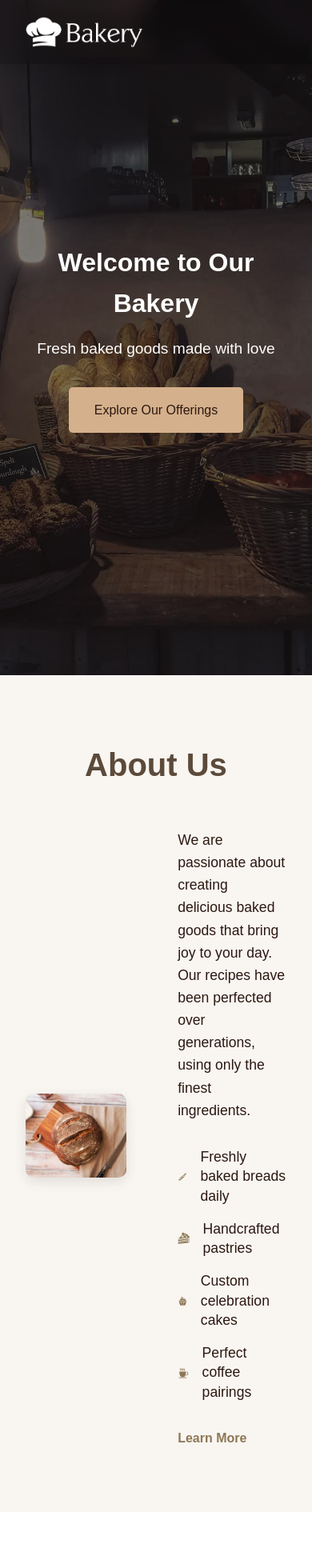
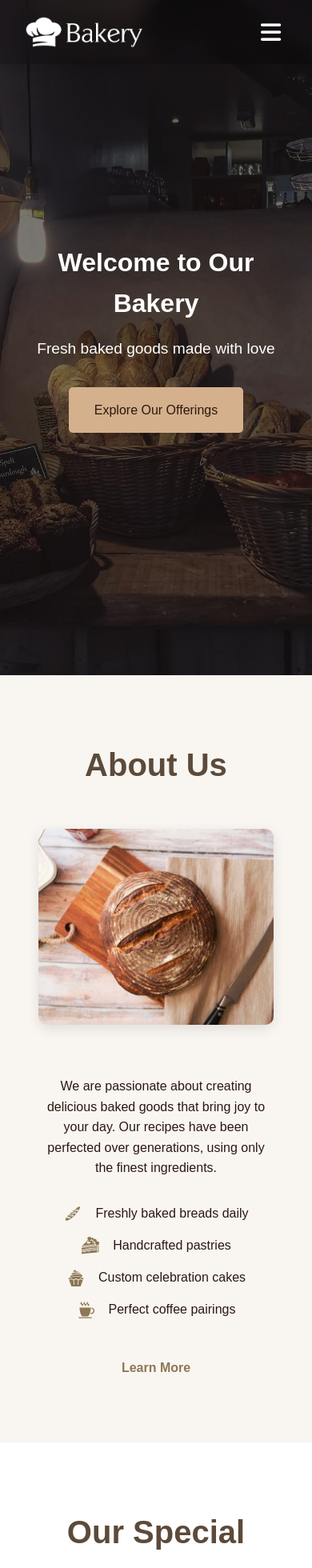
Before and after one commit to YoussefGad97/Bakery, a React (Create React App) app: page / in a window 390 px wide. Shown: the top 1960 px of the page at 80% size. Built offline with nearby package versions, Linux system fonts and the light colour scheme.

Commit message:
adjusted media query for Navbar and About section

```diff
--- a/public/index.html
+++ b/public/index.html
@@ -24,6 +24,8 @@
       work correctly both with client-side routing and a non-root public URL.
       Learn how to configure a non-root public URL by running `npm run build`.
     -->
+    <!-- Add Font Awesome -->
+    <link rel="stylesheet" href="https://cdnjs.cloudflare.com/ajax/libs/font-awesome/6.5.1/css/all.min.css" />
     <title>React App</title>
   </head>
   <body>
--- a/src/components/Navbar.css
+++ b/src/components/Navbar.css
@@ -104,10 +104,22 @@
 
 .menu-icon {
   display: none;
-  font-size: 1.8rem;
+  background: none;
+  border: none;
+  padding: 0.5rem;
   cursor: pointer;
   color: var(--white);
+  font-size: 1.8rem;
   text-shadow: 0 1px 2px rgba(0, 0, 0, 0.2);
+  z-index: 1000;
+}
+
+.menu-icon i {
+  display: block;
+  width: 24px;
+  height: 24px;
+  line-height: 24px;
+  text-align: center;
 }
 
 @media screen and (max-width: 960px) {
--- a/src/components/Navbar.js
+++ b/src/components/Navbar.js
@@ -42,9 +42,9 @@ const Navbar = () => {
           <span className="logo-text"></span>
         </Link>
 
-        <div className="menu-icon" onClick={toggleMenu}>
-          <i className={isOpen ? 'fas fa-times' : 'fas fa-bars'} />
-        </div>
+        <button className="menu-icon" onClick={toggleMenu} aria-label="Toggle menu">
+          <i className={`fas ${isOpen ? 'fa-times' : 'fa-bars'}`}></i>
+        </button>
 
         <ul className={isOpen ? 'nav-menu active' : 'nav-menu'}>
           {navLinks.map((link) => (
--- a/src/styles/Home.scss
+++ b/src/styles/Home.scss
@@ -533,10 +533,73 @@ $white: #ffffff;
     }
   }
 
-  .about-content,
-  .contact-content {
-    grid-template-columns: 1fr;
-    gap: 2rem;
+  .about-section {
+    .about-content {
+      grid-template-columns: 1fr;
+      gap: 2rem;
+      text-align: center;
+
+      .about-image {
+        order: 1;
+        margin-bottom: 2rem;
+        max-width: 100%;
+        padding: 0 1rem;
+
+        img {
+          width: 100%;
+          max-width: 500px;
+          margin: 0 auto;
+          display: block;
+          border-radius: 10px;
+          box-shadow: 0 5px 15px rgba(0, 0, 0, 0.1);
+        }
+      }
+
+      .about-text {
+        order: 2;
+        padding: 0 1rem;
+
+        p {
+          font-size: 1rem;
+          line-height: 1.6;
+          margin-bottom: 2rem;
+        }
+
+        .bakery-features {
+          margin-bottom: 2rem;
+
+          .feature-item {
+            display: flex;
+            align-items: center;
+            justify-content: center;
+            margin-bottom: 1rem;
+            color: $text-color;
+            font-size: 1rem;
+
+            .feature-icon {
+              color: $primary-color;
+              font-size: 1.5rem;
+              margin-right: 1rem;
+              width: 24px;
+              height: 24px;
+            }
+
+            span {
+              line-height: 1.4;
+            }
+
+            &:last-child {
+              margin-bottom: 0;
+            }
+          }
+        }
+
+        .learn-more {
+          display: inline-block;
+          margin-top: 1rem;
+        }
+      }
+    }
   }
 
   .offers-grid,
```
